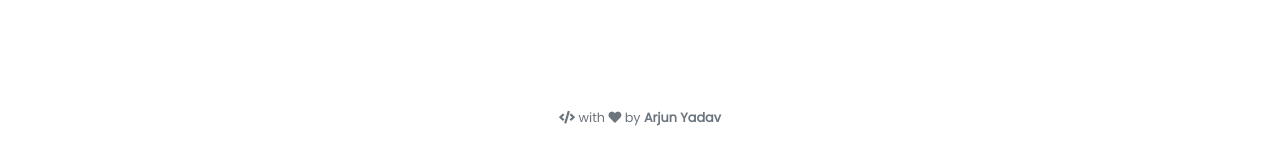
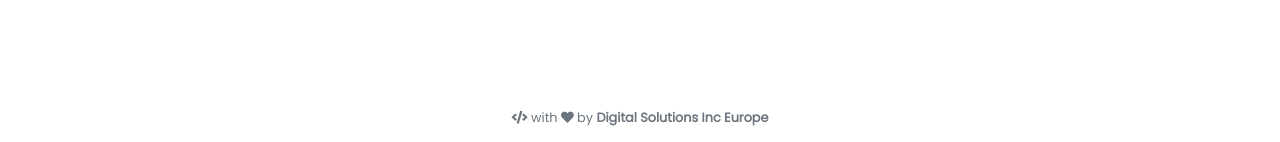
Before and after one commit to FVUS/wildkatze, a Jekyll site: the page built from pages/projects.html, in a window 1280 px wide. Shown: the part 755-897 px from the top of the page. Built offline with Jekyll 4.4.1, drawn with Linux system fonts in a browser that asks for light colours; nearby versions of some CDN libraries.

Commit message:
Update _config.yml

```diff
--- a/_config.yml
+++ b/_config.yml
@@ -25,8 +25,8 @@ nav_exclude:                                            # The following paths ar
 
 ### Author Info ###
 author:
-  name              : Arjun Yadav
-  image             : https://p7.hiclipart.com/preview/691/185/144/computational-fluid-dynamics-cfd-module-comsol-multiphysics-dynamic-water.jpg
+  name              : Digital Solutions Inc Europe
+  image             : https://live.staticflickr.com/65535/51907905312_8c489e6550_z.jpg
   behance           : wildkatze
 # dribbble          : your_username
   email             : arjun.yadav@yahoo.com.com
```
